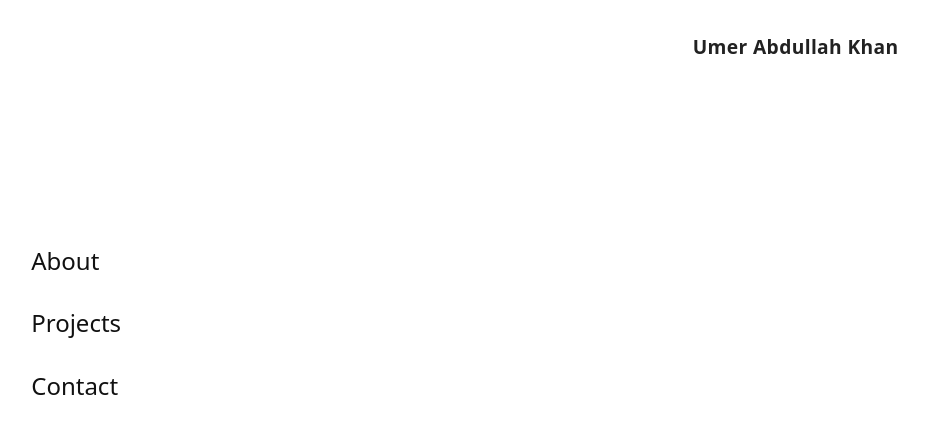
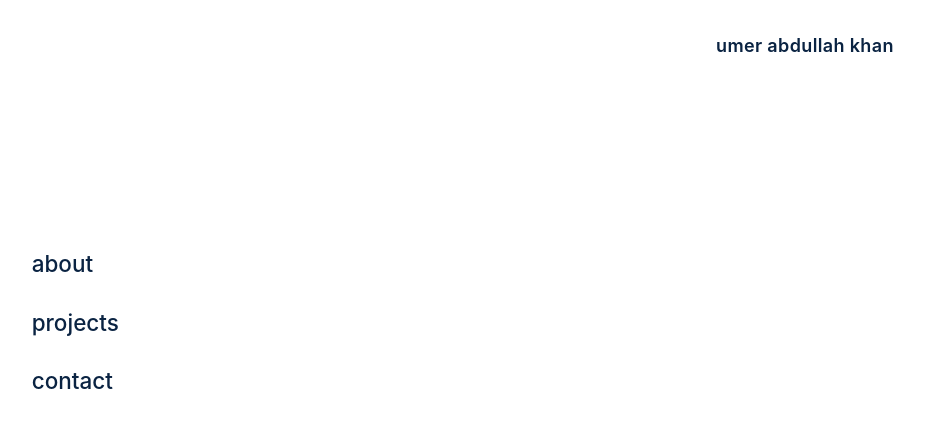
Before and after one commit to ukhanseecs/portfolio, a plain HTML site: page pages/index.html in a window 1280 px wide. Shown: the whole page, without its empty margins (183-1111 px from the left). Drawn offline with Linux system fonts and the light colour scheme.

Commit message:
Refines typography and color scheme
Updates font stack to include 'Inter' and 'Roboto' for improved readability
Adjusts base font size and enforces lowercase text styling for consistency
Applies dark blue color to text, links, and headers for a cohesive design
Ensures inherited font and text styles across common elements

```diff
--- a/styles/style.css
+++ b/styles/style.css
@@ -2,13 +2,19 @@
 
 html {
   box-sizing: border-box;
-  font-family: system-ui, sans-serif;
+  font-family: 'Inter', 'Roboto', system-ui, sans-serif;
   background: #fff;
-  color: #111;
+  color: #0a2342; /* dark blue */
   scroll-behavior: smooth;
+  font-size: 15px; /* smaller base font size */
+  text-transform: lowercase; /* all text lowercase */
 }
 *, *:before, *:after {
   box-sizing: inherit;
+}
+body, h1, h2, h3, h4, h5, h6, p, nav, a, li, header, section, main, ul {
+  text-transform: inherit;
+  font-size: inherit;
 }
 body {
   margin: 0;
@@ -65,7 +71,7 @@ section {
 }
 .home-links a {
   text-decoration: none;
-  color: inherit;
+  color: #0a2342; /* dark blue for links */
   font-size: 1.5rem;
   font-weight: 500;
   transition: color 0.2s;
@@ -85,7 +91,7 @@ section {
   font-size: 1.2rem;
   font-weight: 600;
   letter-spacing: 0.02em;
-  color: #222;
+  color: #0a2342; /* dark blue for header */
   background: none;
   padding: 0.25rem 0.5rem;
   z-index: 10;
```
